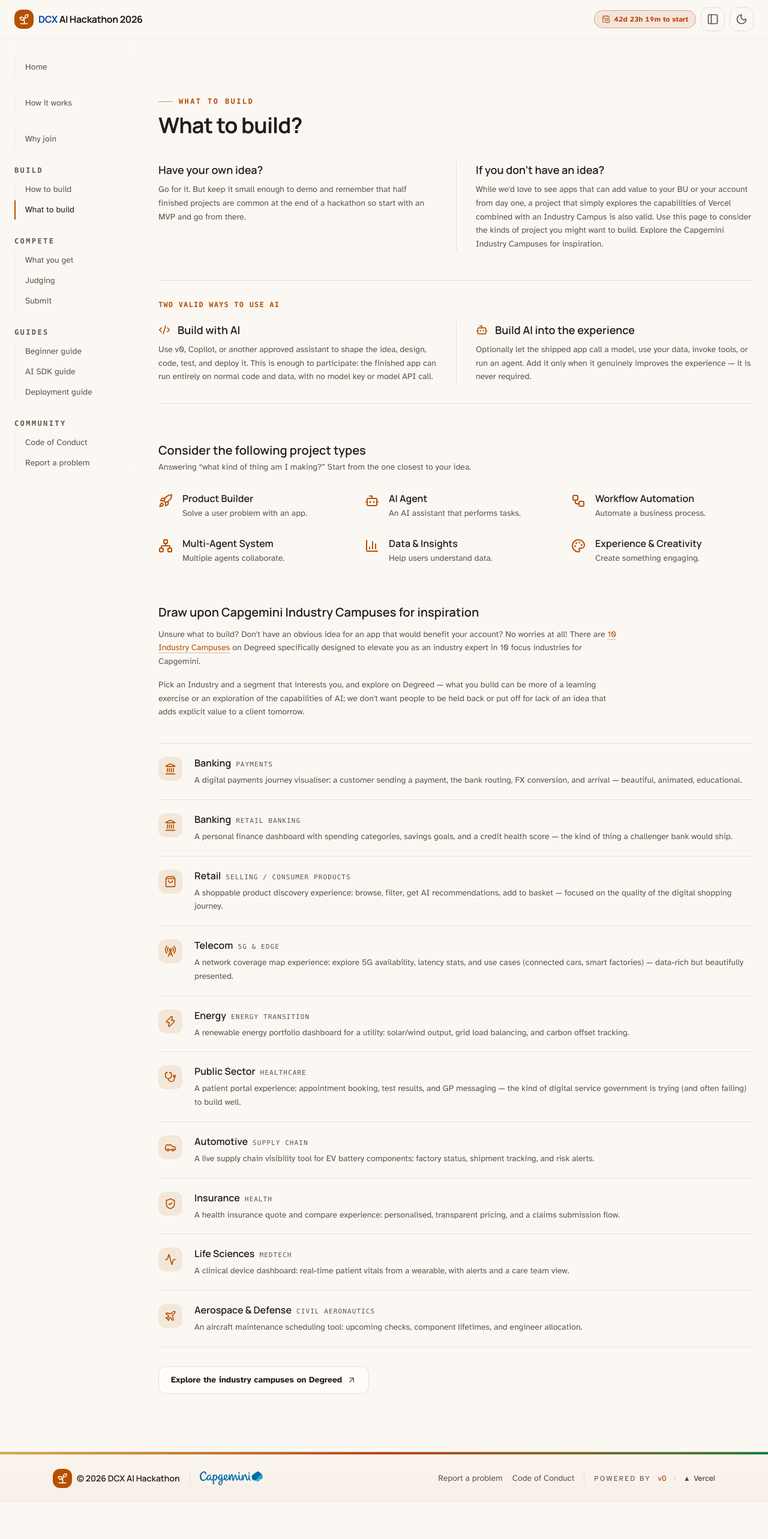
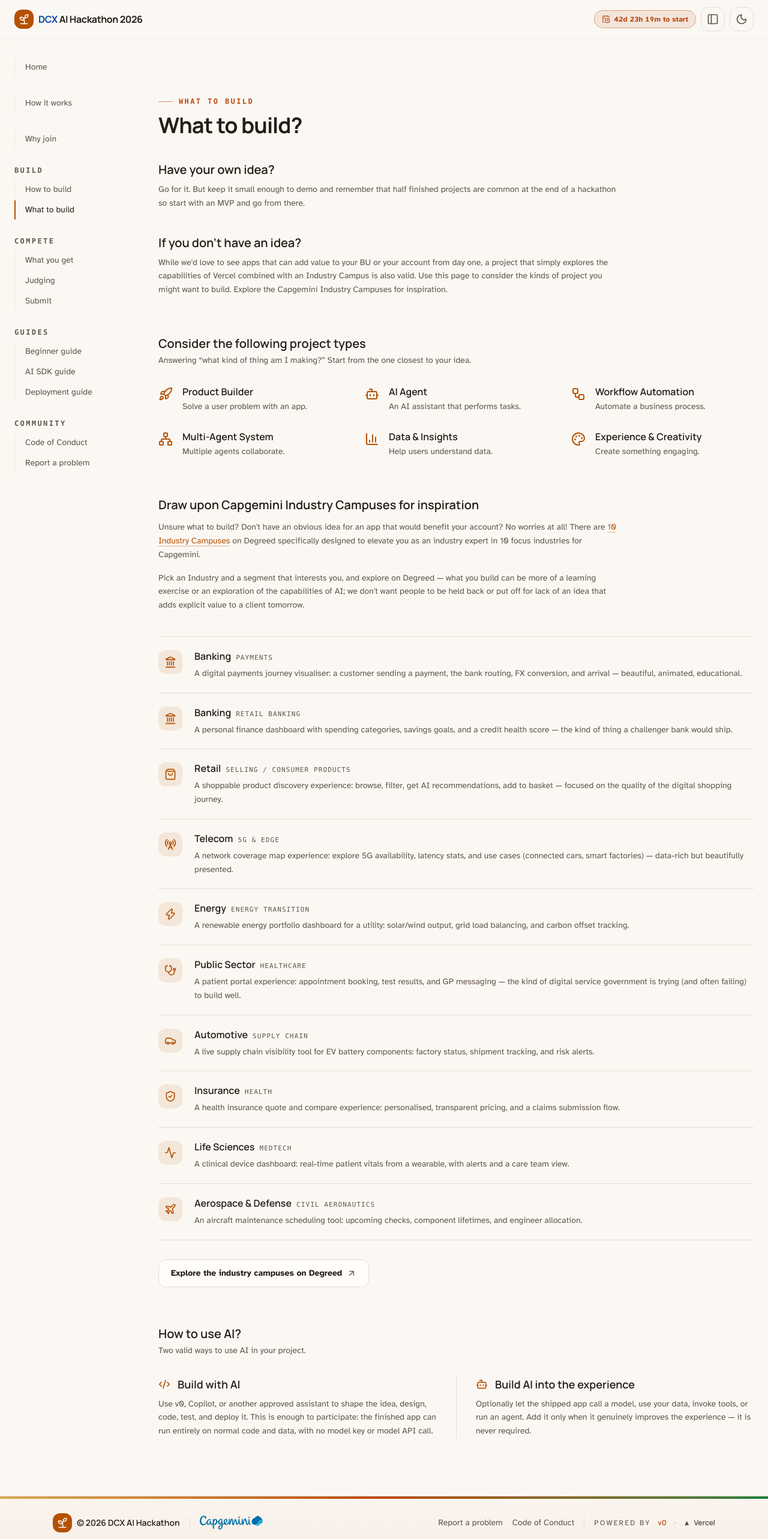
Before and after one commit to ramona-gawarwala/v0-dcx-hackathon-2026-website, a Next.js app: page /what-to-build in a window 1280 px wide. Shown: the top 2566 px of the page at 60% size. Before the commit the page ends 2505 px from the top, so only its background shows below. Built offline with nearby package versions, Linux system fonts and the light colour scheme.

Commit message:
feat: refactor project guidance and add AI usage section
Co-authored-by: Fraser Brooks <22563304+frabrooks@users.noreply.github.com>

```diff
--- a/components/sections/what-to-build.tsx
+++ b/components/sections/what-to-build.tsx
@@ -9,53 +9,22 @@ export function WhatToBuild() {
         <SectionHeading eyebrow="What to build" title="What to build?" />
 
         {/* Idea guidance */}
-        <div className="mt-10 grid gap-8 md:grid-cols-2 md:gap-0">
-          <div className="md:pr-8">
-            <h3 className="font-display text-lg font-semibold">Have your own idea?</h3>
-            <p className="mt-2 text-sm leading-relaxed text-muted-foreground">
-              Go for it. But keep it small enough to demo and remember that half finished projects
-              are common at the end of a hackathon so start with an MVP and go from there.
-            </p>
-          </div>
-          <div className="border-border md:border-l md:pl-8">
-            <h3 className="font-display text-lg font-semibold">If you don&apos;t have an idea?</h3>
-            <p className="mt-2 text-sm leading-relaxed text-muted-foreground">
-              While we&apos;d love to see apps that can add value to your BU or your account from day
-              one, a project that simply explores the capabilities of Vercel combined with an
-              Industry Campus is also valid. Use this page to consider the kinds of project you might
-              want to build. Explore the Capgemini Industry Campuses for inspiration.
-            </p>
-          </div>
+        <div className="mt-10">
+          <h3 className="font-display text-xl font-semibold">Have your own idea?</h3>
+          <p className="mt-2 max-w-3xl text-sm leading-relaxed text-muted-foreground">
+            Go for it. But keep it small enough to demo and remember that half finished projects are
+            common at the end of a hackathon so start with an MVP and go from there.
+          </p>
         </div>
 
-        {/* Two ways to use AI */}
-        <div className="mt-12 border-y border-border py-8">
-          <p className="font-mono text-xs font-semibold uppercase tracking-widest text-primary">
-            Two valid ways to use AI
+        <div className="mt-10">
+          <h3 className="font-display text-xl font-semibold">If you don&apos;t have an idea?</h3>
+          <p className="mt-2 max-w-3xl text-sm leading-relaxed text-muted-foreground">
+            While we&apos;d love to see apps that can add value to your BU or your account from day
+            one, a project that simply explores the capabilities of Vercel combined with an Industry
+            Campus is also valid. Use this page to consider the kinds of project you might want to
+            build. Explore the Capgemini Industry Campuses for inspiration.
           </p>
-          <div className="mt-5 grid gap-7 md:grid-cols-2 md:gap-0">
-            <div className="md:pr-8">
-              <div className="flex items-center gap-3">
-                <Code2 className="size-5 text-primary" />
-                <h3 className="font-display text-lg font-semibold">Build with AI</h3>
-              </div>
-              <p className="mt-2 text-sm leading-relaxed text-muted-foreground">
-                Use v0, Copilot, or another approved assistant to shape the idea, design, code, test,
-                and deploy it. This is enough to participate: the finished app can run entirely on
-                normal code and data, with no model key or model API call.
-              </p>
-            </div>
-            <div className="border-border md:border-l md:pl-8">
-              <div className="flex items-center gap-3">
-                <Bot className="size-5 text-primary" />
-                <h3 className="font-display text-lg font-semibold">Build AI into the experience</h3>
-              </div>
-              <p className="mt-2 text-sm leading-relaxed text-muted-foreground">
-                Optionally let the shipped app call a model, use your data, invoke tools, or run an
-                agent. Add it only when it genuinely improves the experience — it is never required.
-              </p>
-            </div>
-          </div>
         </div>
 
         {/* Project types */}
@@ -137,6 +106,35 @@ export function WhatToBuild() {
             <ArrowUpRight className="size-4 text-muted-foreground transition-transform group-hover:translate-x-0.5 group-hover:-translate-y-0.5" />
           </a>
         </div>
+
+        {/* How to use AI */}
+        <div className="mt-16">
+          <h3 className="font-display text-xl font-semibold">How to use AI?</h3>
+          <p className="mt-1 text-sm text-muted-foreground">Two valid ways to use AI in your project.</p>
+          <div className="mt-8 grid gap-7 md:grid-cols-2 md:gap-0">
+            <div className="md:pr-8">
+              <div className="flex items-center gap-3">
+                <Code2 className="size-5 text-primary" aria-hidden="true" />
+                <h4 className="font-display text-lg font-semibold">Build with AI</h4>
+              </div>
+              <p className="mt-2 text-sm leading-relaxed text-muted-foreground">
+                Use v0, Copilot, or another approved assistant to shape the idea, design, code, test,
+                and deploy it. This is enough to participate: the finished app can run entirely on
+                normal code and data, with no model key or model API call.
+              </p>
+            </div>
+            <div className="border-border md:border-l md:pl-8">
+              <div className="flex items-center gap-3">
+                <Bot className="size-5 text-primary" aria-hidden="true" />
+                <h4 className="font-display text-lg font-semibold">Build AI into the experience</h4>
+              </div>
+              <p className="mt-2 text-sm leading-relaxed text-muted-foreground">
+                Optionally let the shipped app call a model, use your data, invoke tools, or run an
+                agent. Add it only when it genuinely improves the experience — it is never required.
+              </p>
+            </div>
+          </div>
+        </div>
       </div>
     </section>
   )
```
